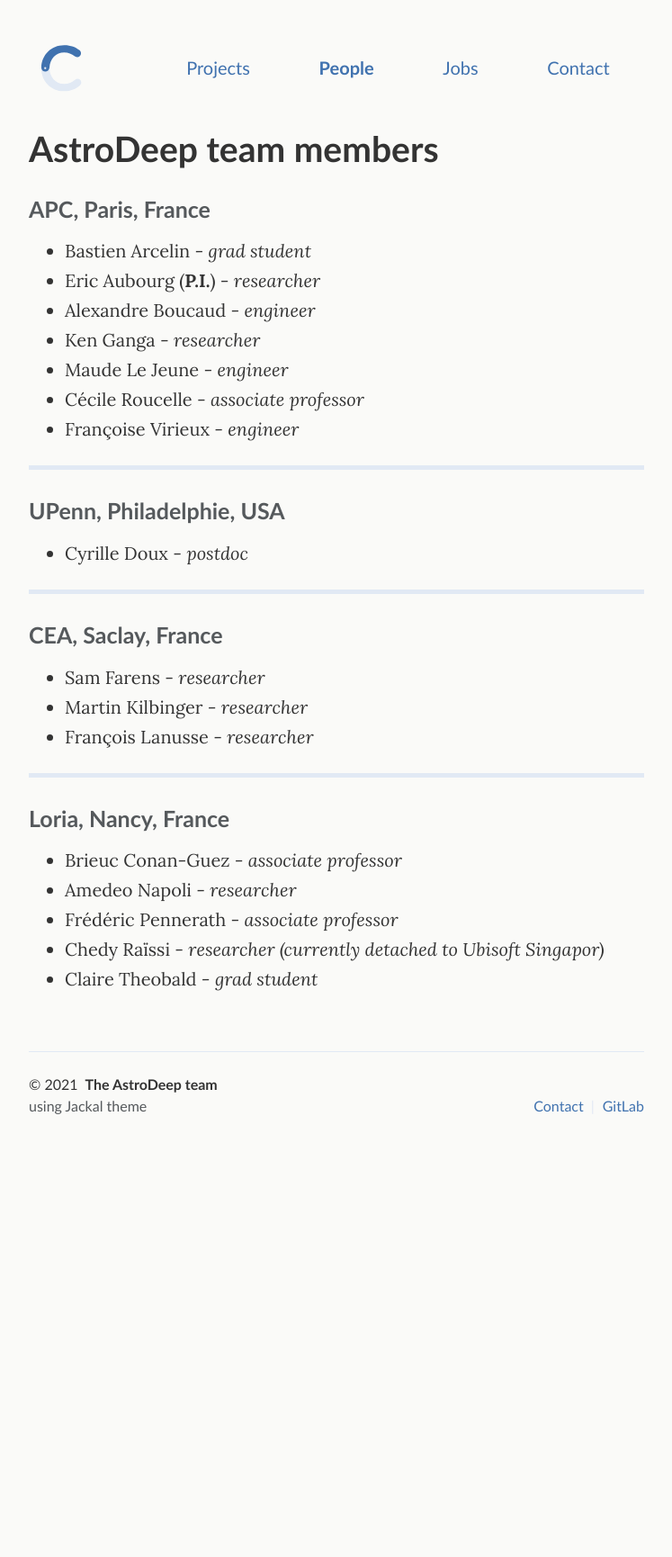
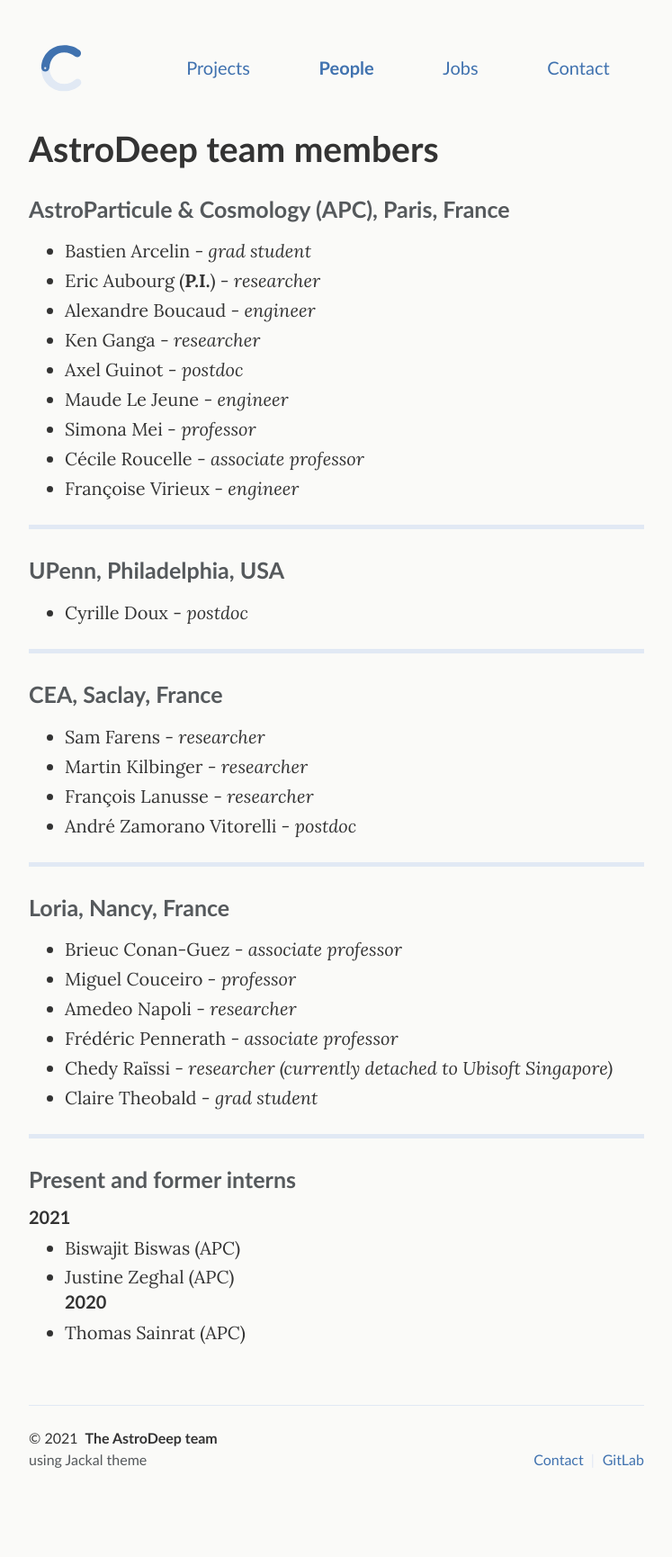
Before and after one commit to astrodeepnet/website, a Jekyll site: the page built from _pages/people.md, in a window 1280 px wide. Shown: the whole page at 90% size, without its empty margins (266-1013 px from the left). Built offline with Jekyll 4.4.1, drawn with Linux system fonts in a browser that asks for light colours; before the commit the page ends 1337 px from its top, so only the background shows below that.

Commit message:
Update people

```diff
--- a/_pages/people.md
+++ b/_pages/people.md
@@ -6,19 +6,21 @@ desc: Meet the AstroDeep team
 permalink: /people/
 ---
 
-### APC, Paris, France
+### AstroParticule & Cosmology (APC), Paris, France
 
 - Bastien Arcelin - _grad student_
 - Eric Aubourg (**P.I.**) - _researcher_
 - Alexandre Boucaud - _engineer_
 - Ken Ganga - _researcher_
+- Axel Guinot - _postdoc_
 - Maude Le Jeune - _engineer_
+- Simona Mei - _professor_
 - Cécile Roucelle - _associate professor_
 - Françoise Virieux - _engineer_
 
 ---
 
-### UPenn, Philadelphie, USA
+### UPenn, Philadelphia, USA
 
 - Cyrille Doux - _postdoc_
 
@@ -29,13 +31,26 @@ permalink: /people/
 - Sam Farens - _researcher_
 - Martin Kilbinger - _researcher_
 - François Lanusse - _researcher_
+- André Zamorano Vitorelli - _postdoc_
 
 ---
 
 ### Loria, Nancy, France
 
 - Brieuc Conan-Guez - _associate professor_
+- Miguel Couceiro - _professor_
 - Amedeo Napoli - _researcher_
 - Frédéric Pennerath - _associate professor_
-- Chedy Raïssi - _researcher (currently detached to Ubisoft Singapor)_
+- Chedy Raïssi - _researcher (currently detached to Ubisoft Singapore)_
 - Claire Theobald - _grad student_
+
+---
+### Present and former interns
+
+#### 2021
+
+- Biswajit Biswas (APC)
+- Justine Zeghal (APC)
+#### 2020
+
+- Thomas Sainrat (APC)
```
